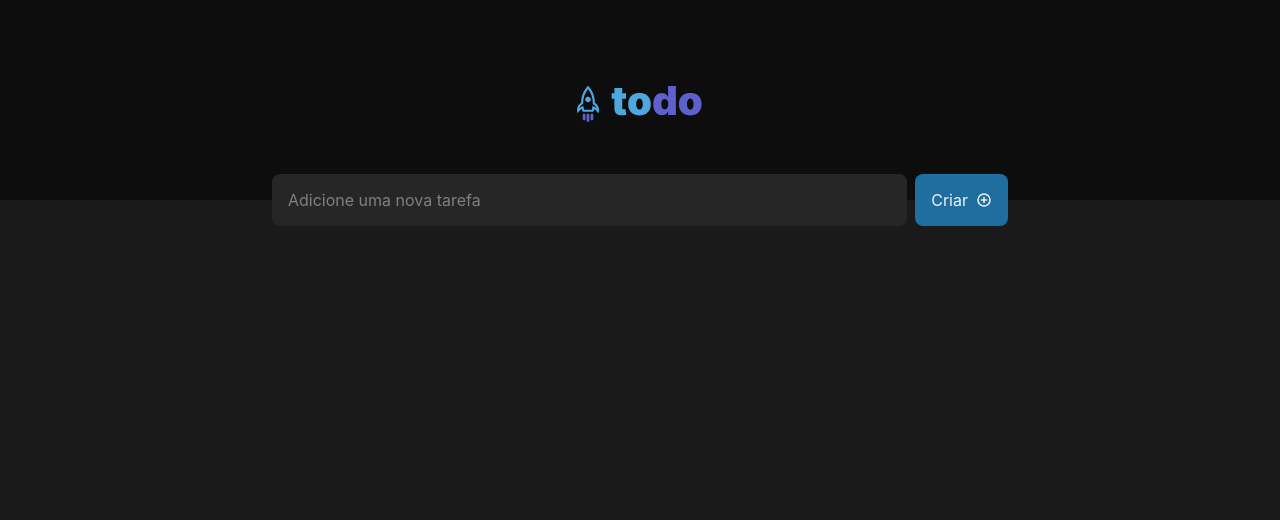
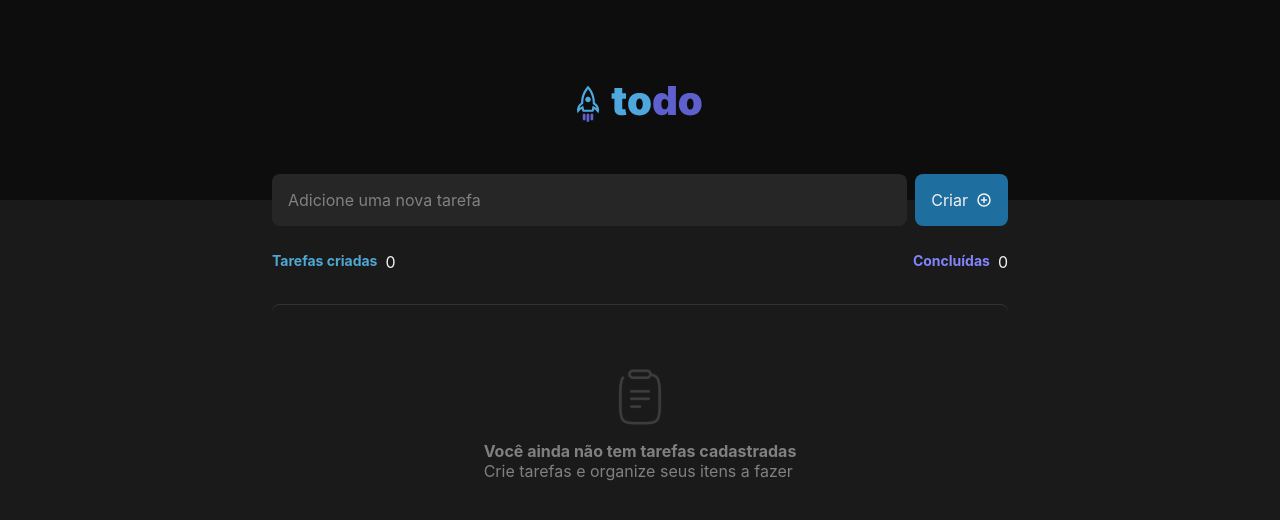
Before and after one commit to LeonardoPilatti/to-do-list, a React (Vite) app: page / in a window 1280 px wide. Shown: the top 520 px of the page. Built offline with nearby package versions, Linux system fonts and the light colour scheme.

Commit message:
feat: add empty component

```diff
--- a/src/App.tsx
+++ b/src/App.tsx
@@ -4,6 +4,8 @@ import { useState } from 'react';
 
 import { Header } from './components/Header';
 import { AddTask } from './components/Task/AddTask';
+import { Header as TaskHeader } from './components/Task/Header';
+import { Empty } from './components/Task/Empty';
 
 function App() {
   const [count, setCount] = useState(0);
@@ -13,6 +15,8 @@ function App() {
       <Header />
       <section className={S.container}>
         <AddTask />
+        <TaskHeader />
+        <Empty />
       </section>
     </main>
   );
--- /dev/null
+++ b/src/components/Task/Empty/Empty.module.css
@@ -0,0 +1,17 @@
+.container {
+  color: var(--gray-300);
+  font-size: 1rem;
+  padding: 4rem 1rem;
+  display: flex;
+  flex-direction: column;
+  align-items: center;
+  gap: 1rem;
+
+  border-top: 1px solid var(--gray-400);
+  border-radius: 8px;
+
+  p {
+    display: flex;
+    flex-direction: column;
+  }
+}
--- /dev/null
+++ b/src/components/Task/Empty/index.tsx
@@ -0,0 +1,13 @@
+import * as S from './Empty.module.css';
+
+export const Empty = () => {
+  return (
+    <div className={S.container}>
+      <img src="/clipboard.svg" alt="ícone de prancheta" />
+      <p>
+        <strong>Você ainda não tem tarefas cadastradas</strong>
+        Crie tarefas e organize seus itens a fazer
+      </p>
+    </div>
+  );
+};
--- /dev/null
+++ b/src/components/Task/Header/Header.module.css
@@ -0,0 +1,20 @@
+.header {
+  display: flex;
+  justify-content: space-between;
+  margin-bottom: 2rem;
+
+  aside {
+    display: flex;
+    gap: 0.5rem;
+
+    p {
+      color: var(--blue);
+      font-size: 0.875rem;
+      font-weight: bold;
+    }
+
+    .purple {
+      color: var(--purple);
+    }
+  }
+}
--- /dev/null
+++ b/src/components/Task/Header/index.tsx
@@ -0,0 +1,16 @@
+import * as S from './Header.module.css';
+
+export const Header = () => {
+  return (
+    <header className={S.header}>
+      <aside>
+        <p>Tarefas criadas</p>
+        <span>0</span>
+      </aside>
+      <aside>
+        <p className={S.purple}>Concluídas</p>
+        <span>0</span>
+      </aside>
+    </header>
+  );
+};
```
Also changed, not shown: public/clipboard.svg (added).
